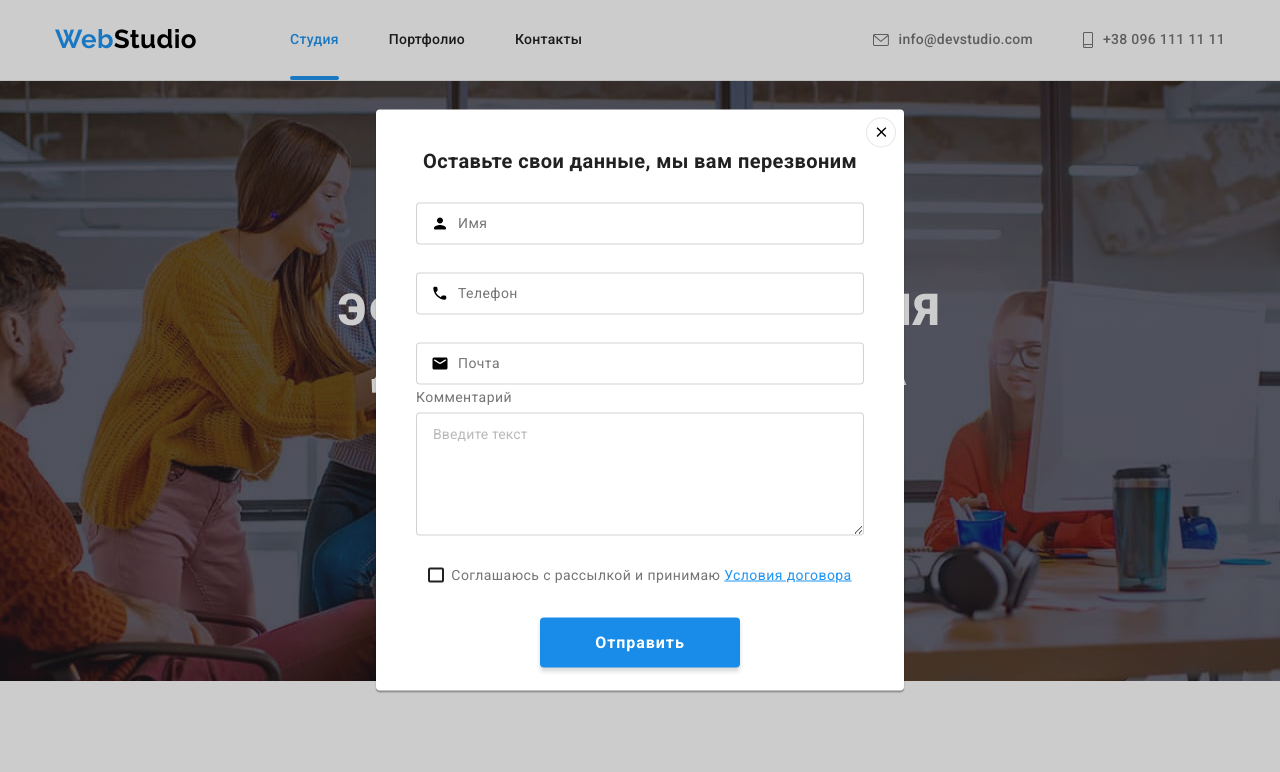
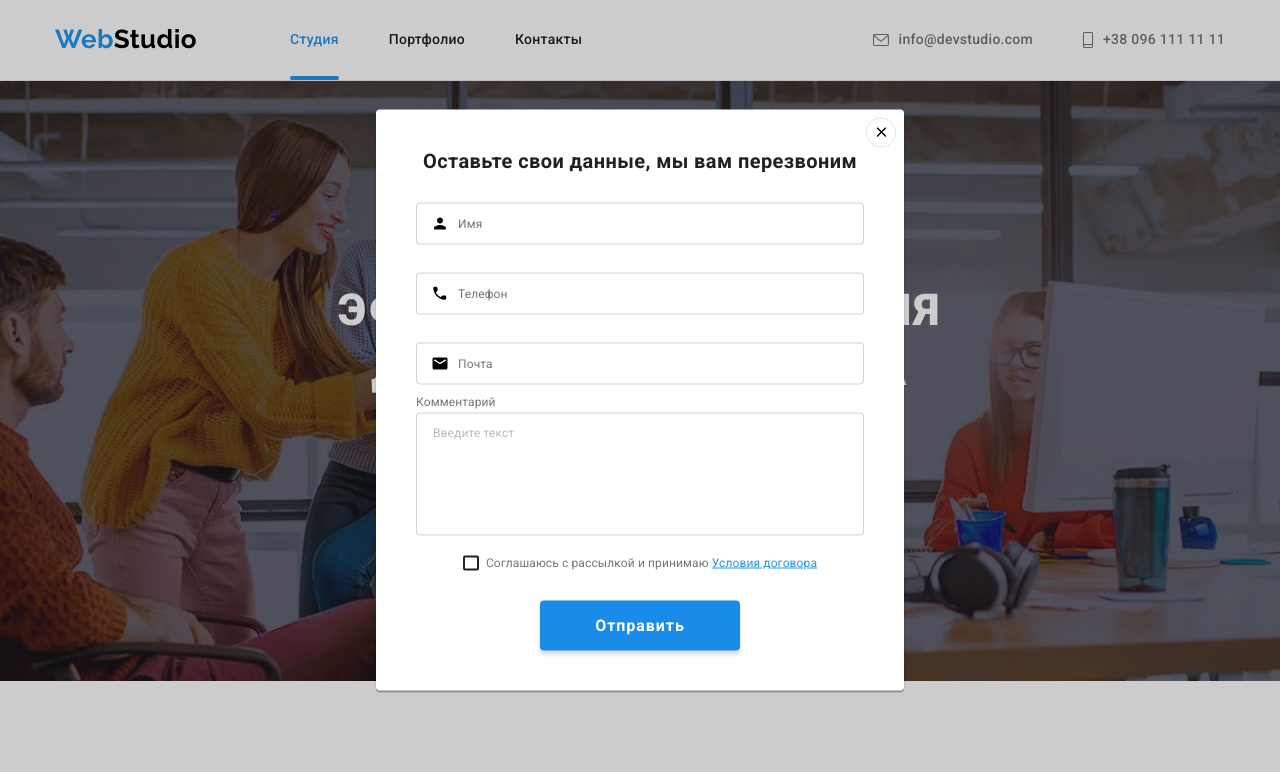
Before and after one commit to AleksandrMarkitan/goit-markup-hw-06, a plain HTML site: page index.html in a window 1280 px wide. Both pictures are taken after a click on the button "Заказать услугу". Shown: the top 772 px of the page. Drawn offline with nearby package versions, Linux system fonts and the light colour scheme.

Commit message:
Виправив проблеми останньої версії

```diff
--- a/css/styles.css
+++ b/css/styles.css
@@ -1,7 +1,7 @@
 :root {
   --animation-works-overlay: transform 250ms cubic-bezier(0.4, 0, 0.2, 1),
     opacity 250ms cubic-bezier(0.4, 0, 0.2, 1);
-  --transition-duration: 1250ms;
+  --transition-duration: 250ms;
   --transition-duration-modal: 950ms;
   --transition-timing-function: cubic-bezier(0.4, 0, 0.2, 1);
 
@@ -275,10 +275,6 @@ button {
   color: var(--footer-logo-accent-color);
 }
 
-.footer-join-container {
-  margin-right: 93px;
-}
-
 .footer-join-container .title {
   margin-top: 12px;
   margin-bottom: 20px;
@@ -314,7 +310,7 @@ button {
 .footer-subscribe-form {
   position: absolute;
   top: 12px;
-  right: 0;
+  right: 15px;
 
   display: flex;
   width: 570px;
@@ -366,8 +362,8 @@ button {
   padding-bottom: 10px;
   padding-left: 29px;
   padding-right: 62px;
-  width: 200px;
-  height: 50px;
+  min-width: 200px;
+  min-height: 50px;
 
   font-weight: 700;
   font-size: 16px;
@@ -515,6 +511,7 @@ button {
 }
 
 .modal-form .title {
+  display: block;
   margin-bottom: 30px;
 
   font-size: 20px;
@@ -524,15 +521,21 @@ button {
   color: var(--title-text-color);
 }
 
-.modal-form .item + .item {
-  margin-top: 28px;
+.modal-form .data-box {
+  display: flex;
+  flex-direction: column;
+  gap: 28px;
 }
 
 .modal-form .item {
   position: relative;
 }
 
-.modal-form .list .form-label:not(.form-label.textarea) {
+.modal-form .form-message {
+  position: relative;
+}
+
+.modal-form .data-box .form-label {
   display: block;
   position: absolute;
   top: 50%;
@@ -546,9 +549,25 @@ button {
   text-align: start;
 }
 
-.modal-form .list .form-input:focus + .form-label,
-.modal-form .list .form-input:not(:placeholder-shown) + .form-label {
-  transform: translate(-42px, -44px);
+.modal-form .data-box .form-input:focus + .form-label,
+.modal-form .data-box .form-input:not(:placeholder-shown) + .form-label {
+  transform: translate(-42px, -38px);
+  /* transform: translateY(-133%); */
+}
+
+.modal-form .form-label.textarea {
+  display: block;
+  position: absolute;
+
+  transform: translateY(-18px);
+}
+
+.modal-form .form-textarea {
+  display: block;
+  margin-top: 28px;
+  margin-bottom: 20px;
+  padding: 12px 16px;
+  resize: none;
 }
 
 .modal-form-data-icon {
@@ -563,20 +582,15 @@ button {
   transition-timing-function: var(--transition-timing-function);
 }
 
-.modal-form .list .form-input:focus ~ .modal-form-data-icon {
+.modal-form .data-box .form-input:focus ~ .modal-form-data-icon {
   fill: var(--accent-blue-color);
-}
-
-.modal-form .form-label.textarea {
-  position: absolute;
-  margin-bottom: 4px;
-
-  transform: translateY(-27px);
 }
 
 .modal-form .form-input,
 .modal-form .form-textarea {
+  display: block;
   width: 100%;
+  outline: transparent;
   border: 1px solid rgba(33, 33, 33, 0.2);
   border-radius: 4px;
 
@@ -597,14 +611,17 @@ button {
   padding-left: 42px;
 }
 
-.modal-form .form-textarea {
-  padding: 12px 16px;
+.modal-form .form-label {
+  font-size: 12px;
+  line-height: calc(14 / 12);
+  letter-spacing: 0.01em;
+
+  color: var(--primary-text-color);
 }
 
-.modal-form .form-textarea::placeholder,
-.modal-form .form-input::placeholder {
-  font-size: 14px;
-  line-height: calc(16 / 14);
+.modal-form .form-textarea::placeholder {
+  font-size: 12px;
+  line-height: calc(14 / 12);
   letter-spacing: 0.01em;
 
   color: var(--placeholder-color);
@@ -628,8 +645,13 @@ button {
   height: 15px;
   margin-right: 7px;
 
+  background-size: contain;
+  background-repeat: no-repeat;
+  background-position: center;
+
   border: 2px solid var(--title-text-color);
   border-radius: 2px;
+  background-image: url("../images/icon-check.svg");
 
   transition-property: background-color, border;
   transition-duration: var(--transition-duration);
@@ -638,10 +660,7 @@ button {
 
 .modal-form .checkbox:checked + .checkbox-icon {
   border-color: transparent;
-  background-image: url("../images/check.svg");
   background-color: var(--accent-blue-color);
-  background-size: contain;
-  background-origin: border-box;
 }
 
 .modal-form .modal-send-button {
@@ -649,7 +668,7 @@ button {
   margin: auto;
 
   min-width: 200px;
-  height: 50px;
+  min-height: 50px;
 
   font-weight: 700;
   font-size: 16px;
--- a/index.html
+++ b/index.html
@@ -458,60 +458,49 @@
           </svg>
         </button>
         <form class="modal-form js-order-service-form">
-          <ul class="list">
-            <h2 class="title">Оставьте свои данные, мы вам перезвоним</h2>
-            <li class="item">
+          <strong class="title">Оставьте свои данные, мы вам перезвоним</strong>
+          <div class="data-box">
+            <label class="item">
               <input
                 class="form-input"
                 type="text"
                 name="name"
-                id="name"
                 placeholder=" "
               />
-              <label class="form-label" for="name">Имя</label>
+              <span class="form-label">Имя</span>
               <svg class="modal-form-data-icon" width="18" height="18">
                 <use href="./images/sprite.svg#icon-person"></use>
               </svg>
-            </li>
-            <li class="item">
-              <input
-                class="form-input"
-                type="tel"
-                name="tel"
-                id="tel"
-                placeholder=" "
-              />
-              <label class="form-label" for="tel">Телефон</label>
+            </label>
+            <label class="item">
+              <input class="form-input" type="tel" name="tel" placeholder=" " />
+              <span class="form-label">Телефон</span>
               <svg class="modal-form-data-icon" width="18" height="18">
                 <use href="./images/sprite.svg#icon-phone"></use>
               </svg>
-            </li>
-            <li class="item">
+            </label>
+            <label class="item">
               <input
                 class="form-input"
                 type="email"
                 name="mail"
-                id="mail"
                 placeholder=" "
               />
-              <label class="form-label" for="mail">Почта</label>
+              <span class="form-label">Почта</span>
               <svg class="modal-form-data-icon" width="18" height="18">
                 <use href="./images/sprite.svg#icon-email"></use>
               </svg>
-            </li>
-            <li class="item">
-              <label class="form-label textarea" for="comment"
-                >Комментарий</label
-              >
+            </label>
+          </div>
+          <label class="form-message">
+            <span class="form-label textarea">Комментарий</span>
             <textarea
               class="form-textarea"
               name="comment"
-                id="comment"
               rows="6"
               placeholder="Введите текст"
             ></textarea>
-            </li>
-          </ul>
+          </label>
 
           <label class="form-label agreement">
             <input
@@ -520,10 +509,10 @@
               name="agreement"
             />
             <span class="checkbox-icon"></span>
-            <div>
+            <span>
               Соглашаюсь с рассылкой и принимаю
               <a class="agreement-link-modal" href="">Условия договора</a>
-            </div>
+            </span>
           </label>
           <button class="modal-send-button" type="submit">Отправить</button>
         </form>
```
Also changed, not shown: images/check.svg (deleted), images/icon-check.svg (added). Lines whose indentation alone changed are shown as unchanged.
